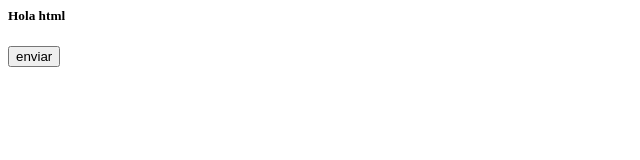
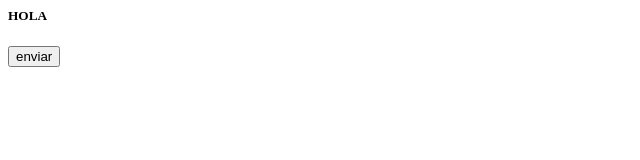
Before and after one commit to MEYLYMENDOZA/PruebaWeb, a plain HTML site: page index.html in a window 1280 px wide. Shown: the full height of the page, 0-640 px from the left. Drawn offline with Linux system fonts and the light colour scheme.

Commit message:
Cambio 20:29

```diff
--- a/index.html
+++ b/index.html
@@ -2,7 +2,7 @@
 <head>
 </head>
 <body>
-    <h5> Hola html</h5>
+    <h5> HOLA </h5>
     <button>
         enviar
     </button>
```
